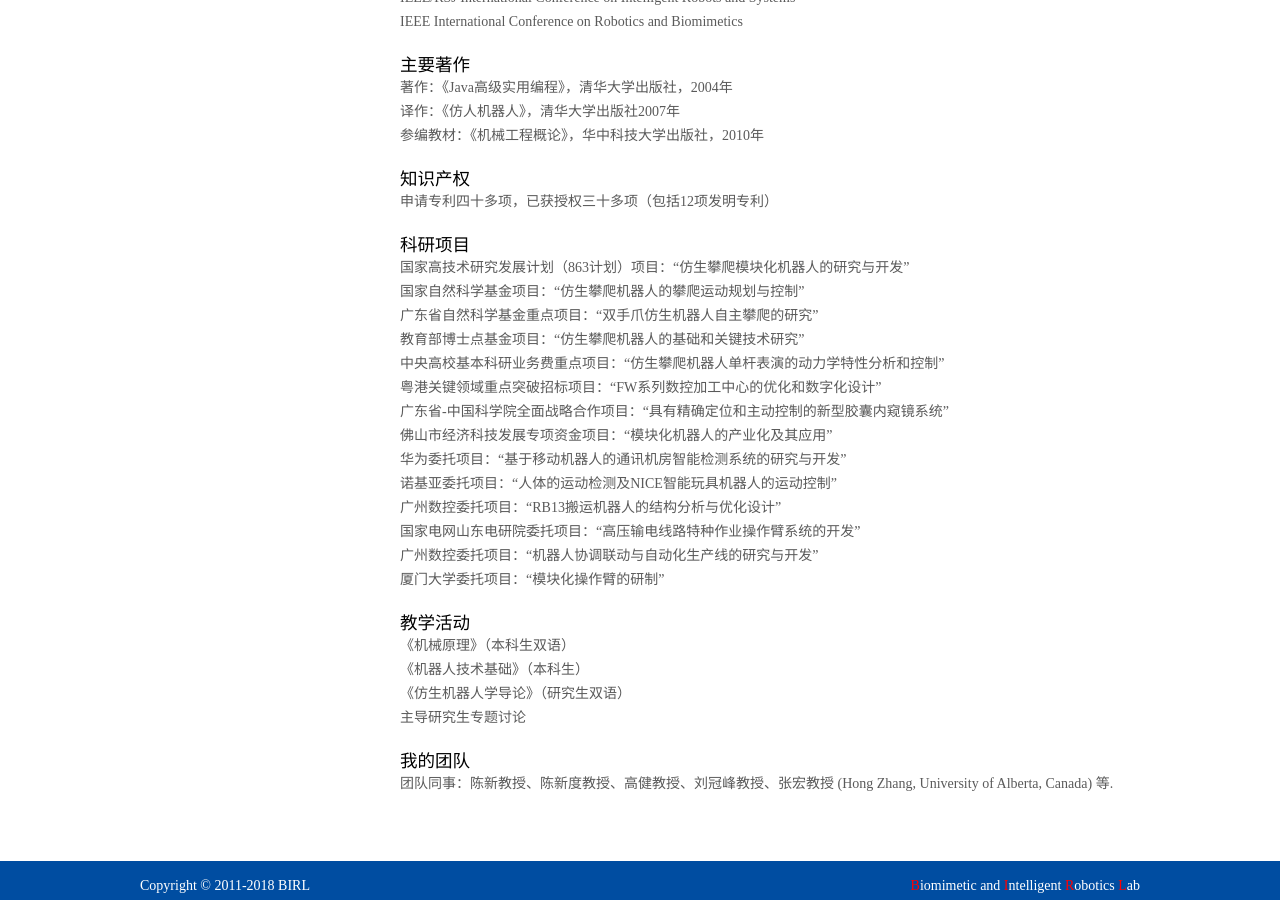
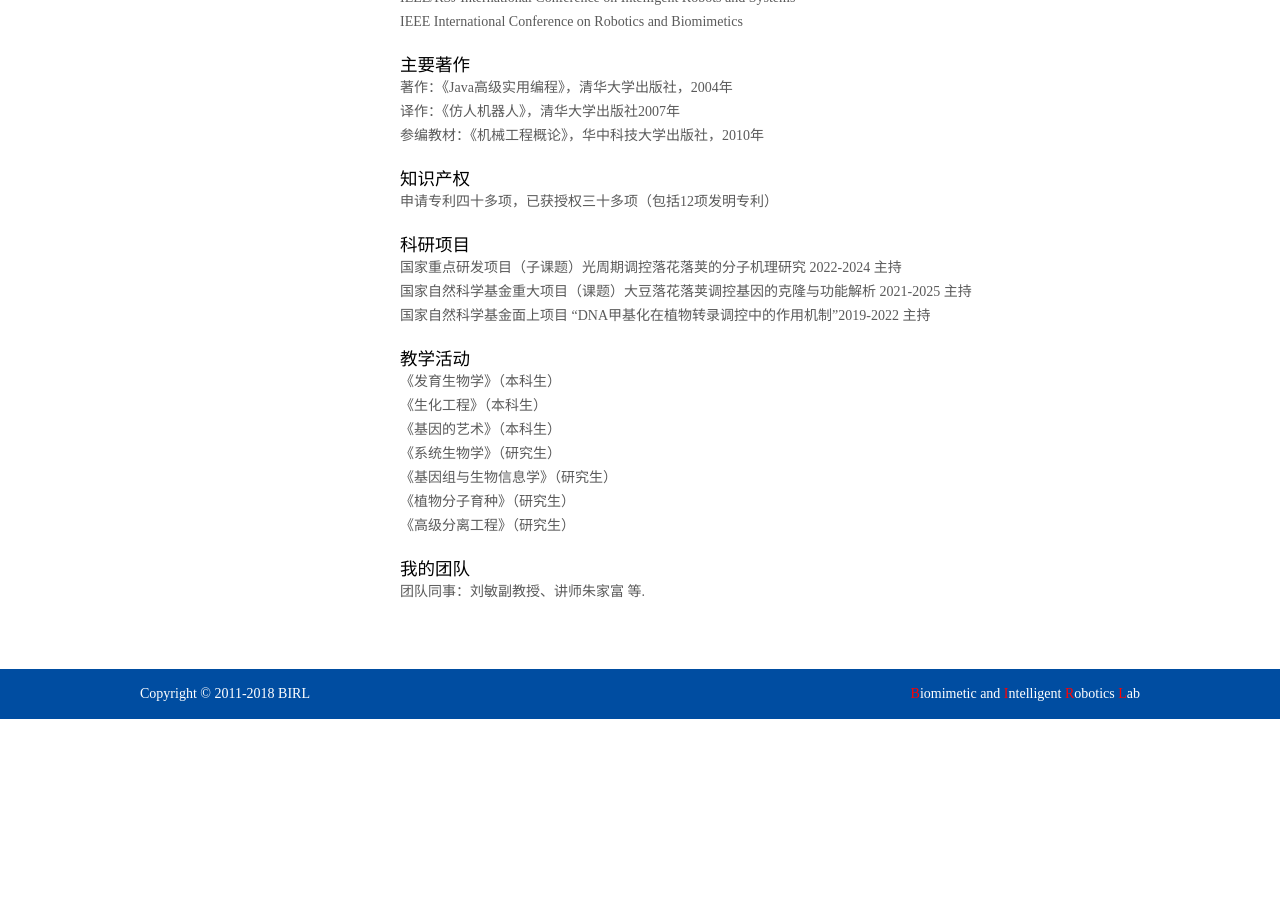
Before and after one commit to zhanweimin2021/zhanweimin2021.github.io, a Jekyll site: the page built from teacher/_posts/2018-03-18-guanyisheng.html, in a window 1280 px wide and 900 px high, scrolled down 2603 px. Built offline with Jekyll 4.4.1, drawn with Linux system fonts in a browser that asks for light colours; after the commit the page ends 3322 px from its top, so only the background shows below that; some of the changed text lies outside the part shown.

Commit message:
Update 2018-03-18-guanyisheng.html

```diff
--- a/teacher/_posts/2018-03-18-guanyisheng.html
+++ b/teacher/_posts/2018-03-18-guanyisheng.html
@@ -9,28 +9,28 @@ type-en: teacher
 image: guanyisheng
 xueli: 博士
 zhicheng: 教授、博导
-email: ysguan@gdut.edu.cn，ysguan@scut.edu.cn
-yanjiu: 仿生机器人（包括仿人机器人、仿生攀爬机器人和仿生飞行机器人）；机器人模块化、产业化及其应用；机器人自动化生产线的研究与开发；医疗机器人和医疗检测自动化；高速高精度电子装备的研究与开发。
-title: 管贻生
+email: zc_dong@gzhu.edu.cn
+yanjiu: 主要从事大豆重要性状调控网络与分子育种、植物对环境的适应性、植物表观遗传与转录调控的研究和人类健康的高通量检测方法。建立了RNA聚合酶II介导的植物新生链RNA合成的研究方法；揭示了热胁迫和热记忆中植物转录的动态变化；在体外重组植物microRNA的加工过程；初步构建豆科花模式建成的遗传框架等。
+title: 董志诚
 keywords: BIRL
-description: 仿生与智能机器人实验室（BIRL）和广东富利盛仿生机器人股份有限公司达成战略合作，已成功研发出仿人机器人艾比AIBE。
+description: 拟南芥和大豆的发育研究。
 ---
 <table>
   <tr>
-    <td><h3>管贻生guan yisheng教授</h3></td>
+    <td><h3>董志诚dong zhicheng教授</h3></td>
     <td rowspan="5"><p align="center"><img src="/images/{{ page.type-en }}/{{ page.image }}.jpg"></p></td>
   </tr>
   <tr>
-    <td><p>所属学院：机电工程学院</p></td>
+    <td><p>所属学院：生命科学学院</p></td>
   </tr>
   <tr>
     <td><p>导师类别：博士生导师、硕士生导师</p></td>
   </tr>
   <tr>
-    <td><p>科研方向：仿生机器人（包括仿人机器人、仿生攀爬机器人和仿生飞行机器人）；机器人模块化、产业化及其应用；机器人自动化生产线的研究与开发；医疗机器人和医疗检测自动化；高速高精度电子装备的研究与开发。</p></td>
+    <td><p>科研方向：基因组学和发育生物学。</p></td>
   </tr>
   <tr>
-    <td><p>联系方式：ysguan@gdut.edu.cn，ysguan@scut.edu.cn</p></td>
+    <td><p>联系方式：zc_dong@gzhu.edu.cn</p></td>
   </tr>
 </table>
 <br>
@@ -116,26 +116,18 @@ description: 仿生与智能机器人实验室（BIRL）和广东富利盛仿生
 <p>申请专利四十多项，已获授权三十多项（包括12项发明专利）</p>
 <br>
 <h3>科研项目</h3>
-<p>国家高技术研究发展计划（863计划）项目：“仿生攀爬模块化机器人的研究与开发”</p>
-<p>国家自然科学基金项目：“仿生攀爬机器人的攀爬运动规划与控制”</p>
-<p>广东省自然科学基金重点项目：“双手爪仿生机器人自主攀爬的研究”</p>
-<p>教育部博士点基金项目：“仿生攀爬机器人的基础和关键技术研究”</p>
-<p>中央高校基本科研业务费重点项目：“仿生攀爬机器人单杆表演的动力学特性分析和控制”</p>
-<p>粤港关键领域重点突破招标项目：“FW系列数控加工中心的优化和数字化设计”</p>
-<p>广东省-中国科学院全面战略合作项目：“具有精确定位和主动控制的新型胶囊内窥镜系统”</p>
-<p>佛山市经济科技发展专项资金项目：“模块化机器人的产业化及其应用”</p>
-<p>华为委托项目：“基于移动机器人的通讯机房智能检测系统的研究与开发”</p>
-<p>诺基亚委托项目：“人体的运动检测及NICE智能玩具机器人的运动控制”</p>
-<p>广州数控委托项目：“RB13搬运机器人的结构分析与优化设计”</p>
-<p>国家电网山东电研院委托项目：“高压输电线路特种作业操作臂系统的开发”</p>
-<p>广州数控委托项目：“机器人协调联动与自动化生产线的研究与开发”</p>
-<p>厦门大学委托项目：“模块化操作臂的研制”</p>
+<p> 国家重点研发项目（子课题）光周期调控落花落荚的分子机理研究 2022-2024 主持</p>
+<p>  国家自然科学基金重大项目（课题）大豆落花落荚调控基因的克隆与功能解析 2021-2025 主持</p>
+<p>国家自然科学基金面上项目 “DNA甲基化在植物转录调控中的作用机制”2019-2022 主持</p>
 <br>
 <h3>教学活动</h3>
-<p>《机械原理》（本科生双语）</p>
-<p>《机器人技术基础》（本科生）</p>
-<p>《仿生机器人学导论》（研究生双语）</p>
-<p>主导研究生专题讨论</p>
+<p>《发育生物学》（本科生）</p>
+<p>《生化工程》（本科生）</p>
+<p>《基因的艺术》（本科生）</p>
+<p>《系统生物学》（研究生）</p>
+<p>《基因组与生物信息学》（研究生）</p>
+<p>《植物分子育种》（研究生）</p>
+<p>《高级分离工程》（研究生）</p>
 <br>
 <h3>我的团队</h3>
-<p>团队同事：陈新教授、陈新度教授、高健教授、刘冠峰教授、张宏教授 (Hong Zhang, University of Alberta, Canada) 等.</p>
+<p>团队同事：刘敏副教授、讲师朱家富 等.</p>
```
